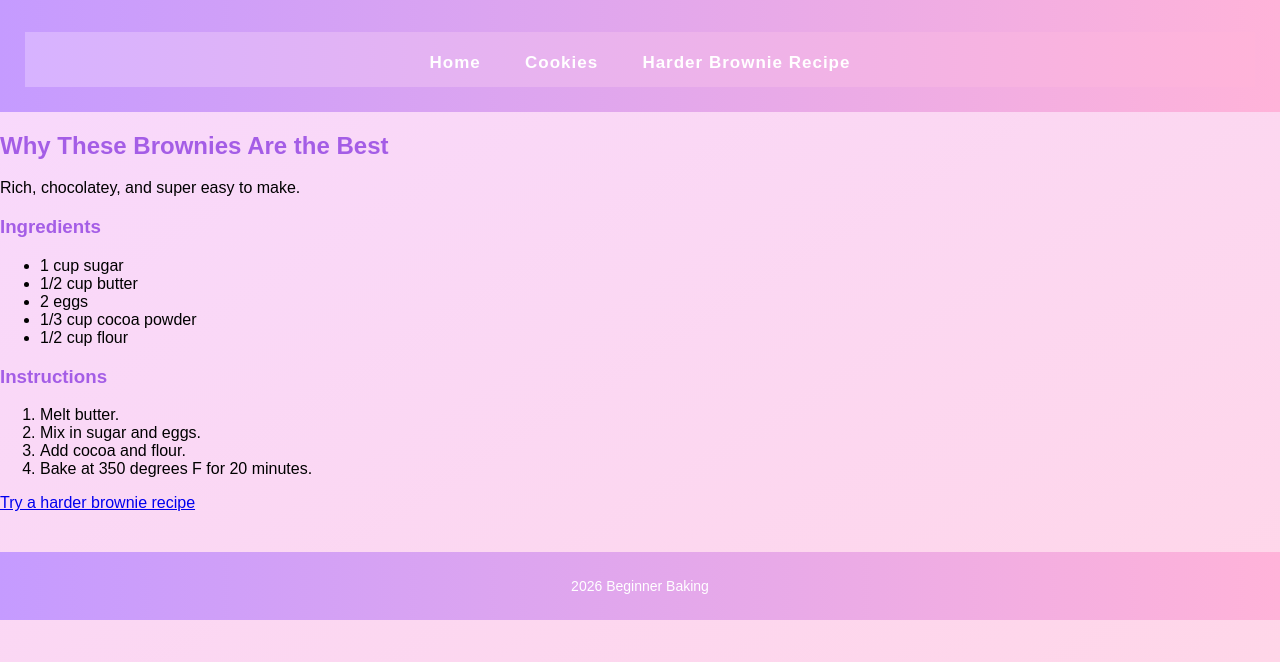
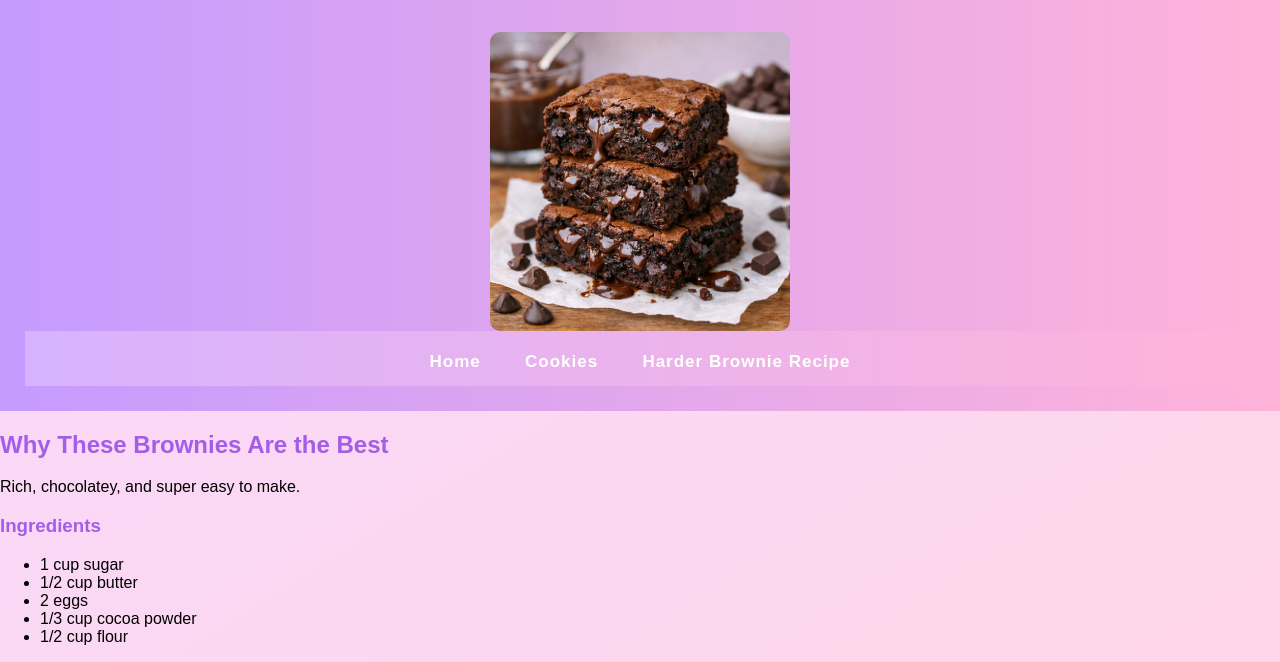
Before and after one commit to Emmag-26/Baking-Website, a plain HTML site: page Brownies.html in a window 1280 px wide. Shown: the part 123-785 px from the top of the page. Drawn offline with Linux system fonts and the light colour scheme.

Commit message:
Update Brownies.html

```diff
--- a/Brownies.html
+++ b/Brownies.html
@@ -7,6 +7,7 @@
 <body>
 <header>
     <h1>Easy Brownies</h1>
+    <img src="brownies.jpg" alt="Brownies" style="width:300px; display:block; margin:auto; border-radius:10px;">
     <nav>
         <a href="index.html">Home</a>
         <a href="cookies.html">Cookies</a>
```
